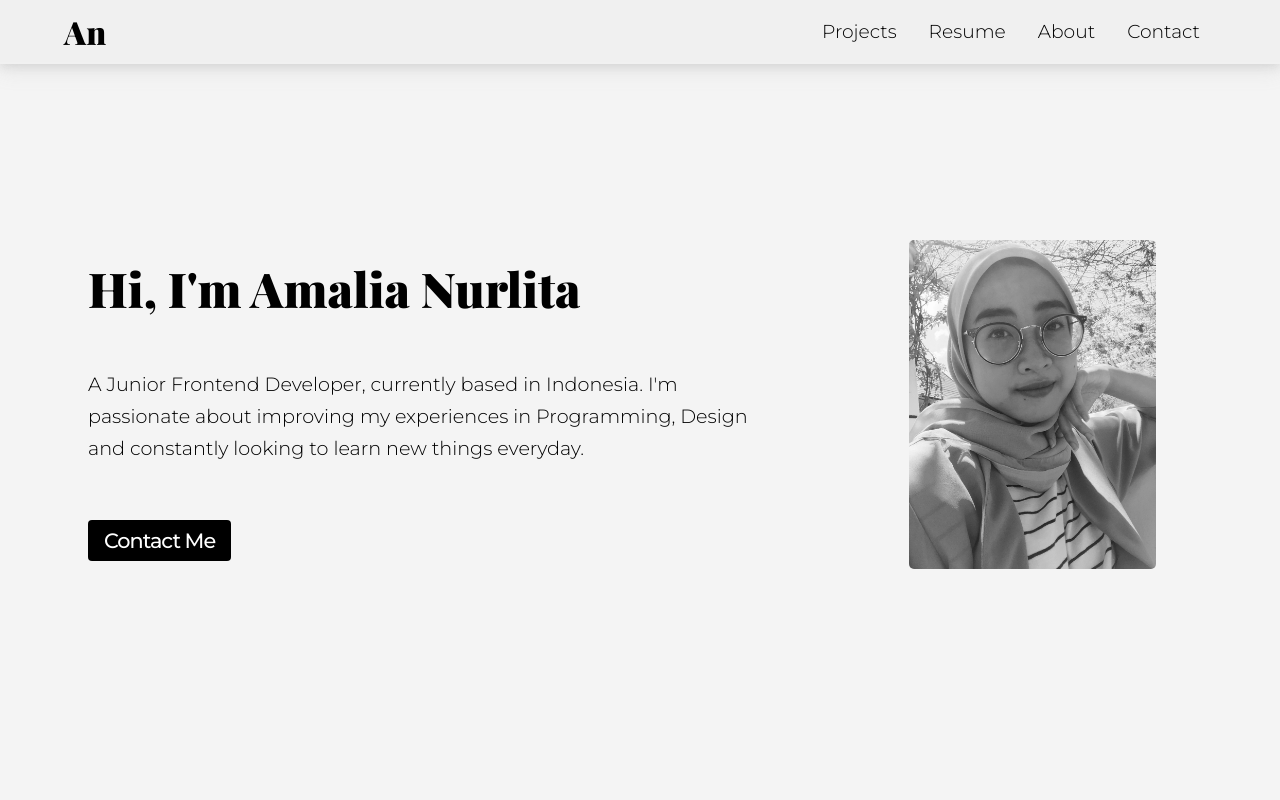
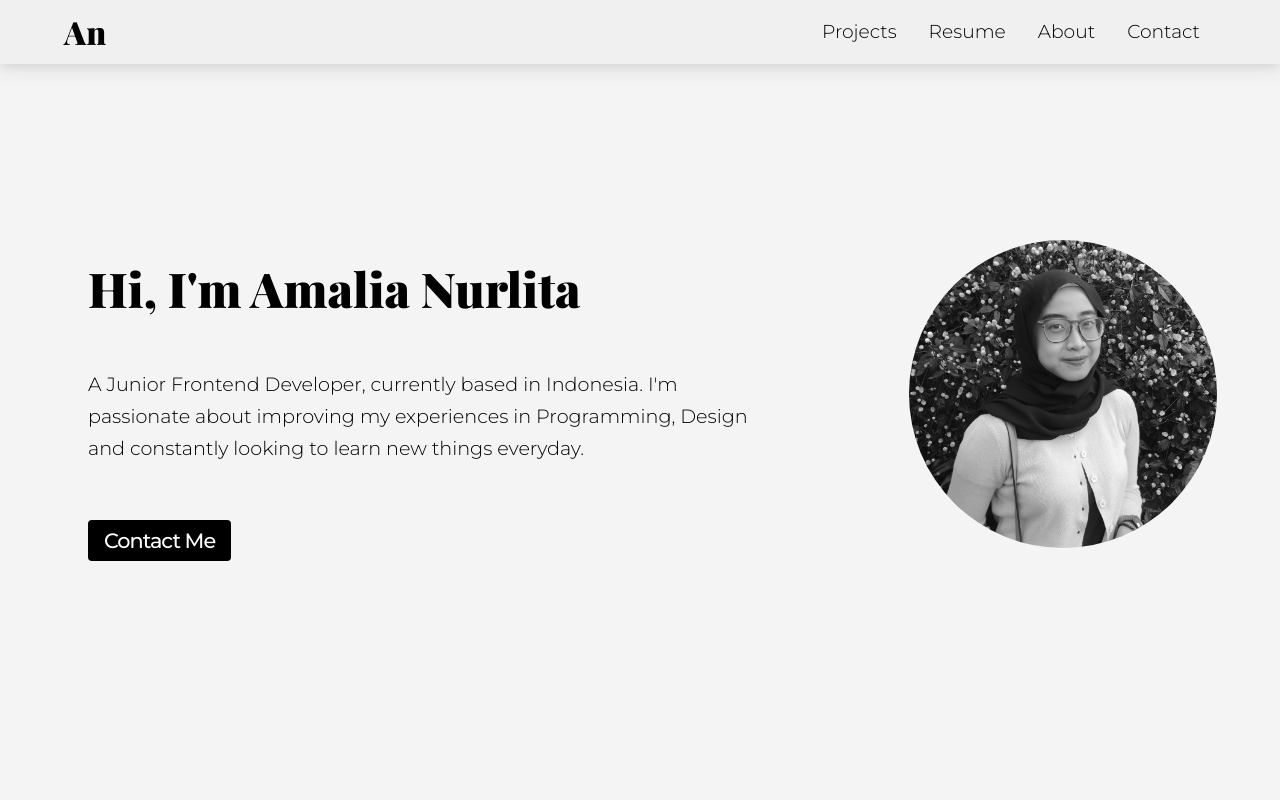
Before and after one commit to amalianrlt/portfolio, a React (Create React App) app: page / in a window 1280 px wide. Shown: the top 800 px of the page. Built offline with nearby package versions, Linux system fonts and the light colour scheme.

Commit message:
Edit picture in homepage

```diff
--- a/src/styles/scss/MainPage.scss
+++ b/src/styles/scss/MainPage.scss
@@ -381,8 +381,8 @@ a {
 .myImg {
   margin-left: 4rem;
   margin-top: 1rem;
-  border-radius: 5px;
-  width: 60%;
+  border-radius: 50%;
+  width: 75%;
   object-fit: cover;
   background-size: cover;
   background-position: center;
--- a/src/views/MainPage.js
+++ b/src/views/MainPage.js
@@ -5,7 +5,7 @@ import protra from "../styles/images/protra.svg";
 import LinkIcon from "@material-ui/icons/Link";
 import GitHubIcon from "@material-ui/icons/GitHub";
 import ArrowUpwardIcon from "@material-ui/icons/ArrowUpward";
-import myImg from "../styles/images/pictt.jpg";
+import myImg from "../styles/images/amalia.jpg";
 import reactjs from "../styles/images/react.png";
 import sass from "../styles/images/sass.png";
 import reactstrap from "../styles/images/reactstrap.png";
```
Also changed, not shown: src/styles/images/amalia.jpg (added).
